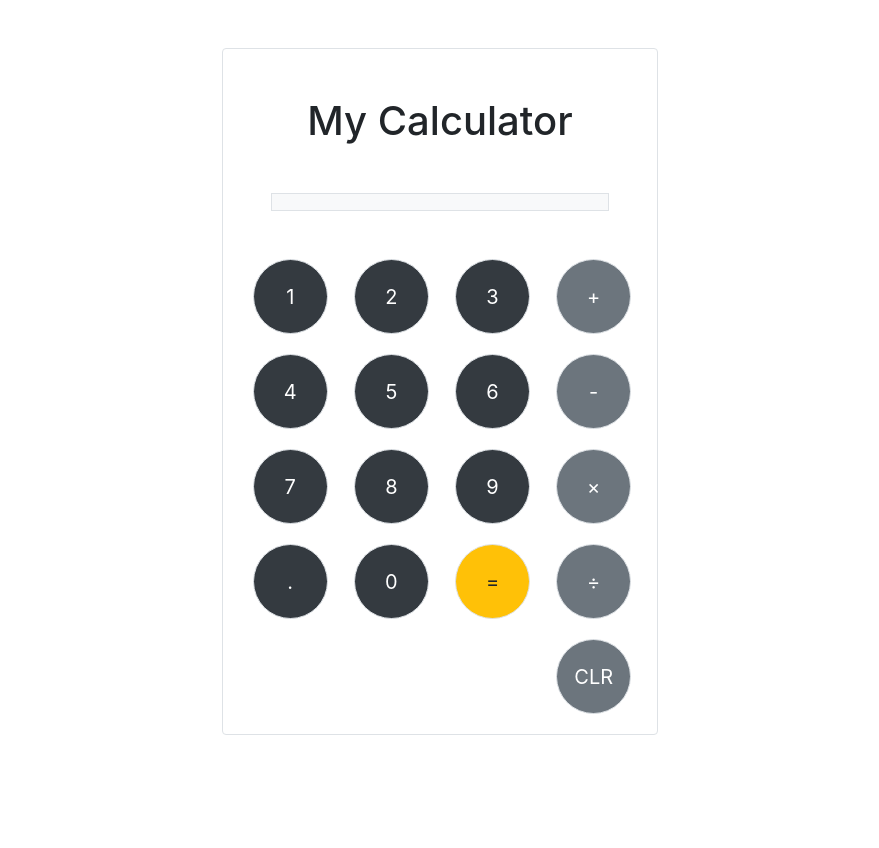
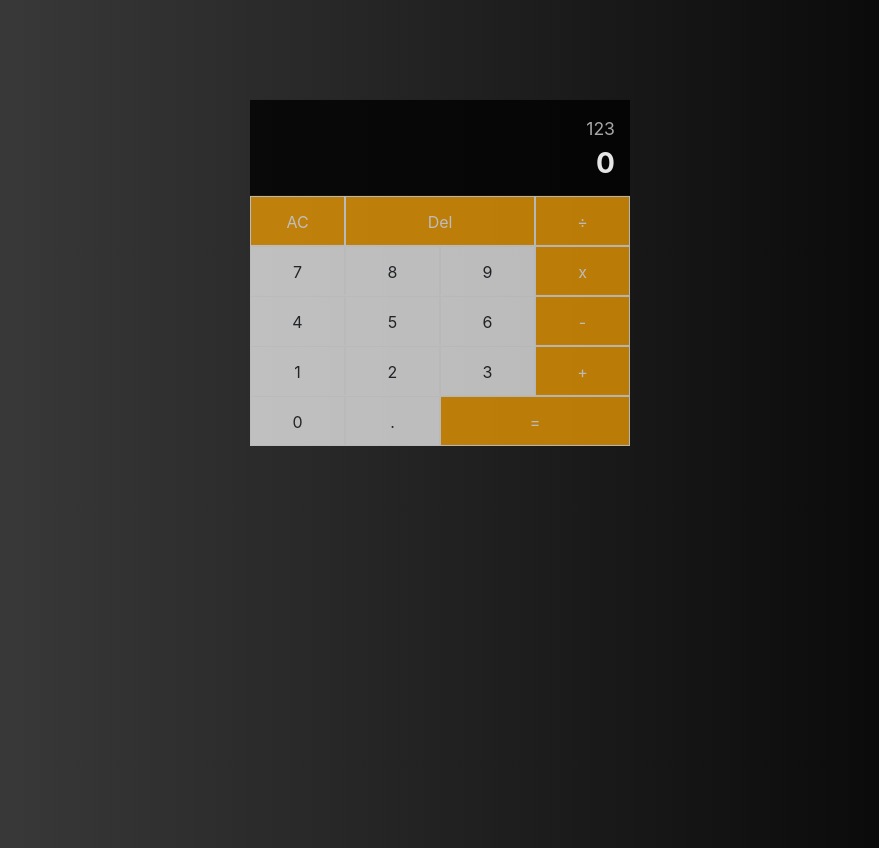
Before and after one commit to ssyctlm/calculator, a React (Create React App) app: page / in a window 1280 px wide. Shown: the whole page, without its empty margins (200-1079 px from the left). Before the commit the page ends 800 px from the top, so only its background shows below. Built offline with nearby package versions, Linux system fonts and the light colour scheme.

Commit message:
rewrite the page and made a button clicker which is not as functional as wished

```diff
--- a/src/App.css
+++ b/src/App.css
@@ -1,49 +1,20 @@
-.App {
-  text-align: center;
+
+body{
+  height: 100vh;
+  background-image: linear-gradient(to right, #434343 0%, black 100%);
+ background-repeat: no-repeat;
+ background-size: cover;
 }
 
-.App-logo {
-  height: 40vmin;
-  pointer-events: none;
-}
-.display{
-  display:blcok;
-  width:100%;
-  height:80px;
-}
-.keys{
-  height:75px;
-  width:75px;
-  font-size: 1.25rem !important;
-  margin-bottom:1.25rem;
-  /* font-weight:bold !important; */
-}
-@media (prefers-reduced-motion: no-preference) {
-  .App-logo {
-    animation: App-logo-spin infinite 20s linear;
-  }
+.wrapper{
+  position: relative;
+  width:350px;
+  left:50%;
+  transform: translate(-50%,15%);
 }
 
-.App-header {
-  background-color: #282c34;
-  min-height: 100vh;
-  display: flex;
-  flex-direction: column;
-  align-items: center;
-  justify-content: center;
-  font-size: calc(10px + 2vmin);
-  color: white;
+.display{
+  padding-top:1rem;
+  padding-bottom:.75rem;
+  background-color: rgba(0,0,0,.8);
 }
-
-.App-link {
-  color: #61dafb;
-}
-
-@keyframes App-logo-spin {
-  from {
-    transform: rotate(0deg);
-  }
-  to {
-    transform: rotate(360deg);
-  }
-}
--- a/src/App.js
+++ b/src/App.js
@@ -1,20 +1,14 @@
 import React from 'react';
-import logo from './logo.svg';
 import './App.css';
-import 'bootstrap/dist/css/bootstrap.min.css'
-import Calculator from './components/calculator'
+import 'bootstrap/dist/css/bootstrap.min.css';
+import Calc from './components/calc'
+
 
 function App() {
   return (
     <React.Fragment>
-      <div class="container-fulid mt-5">
-        <div class="row justify-content-center">
-          <div class="col-4 border rounded justify-self-center">
-            <div>
-              <Calculator />
-            </div>
-          </div>
-        </div>
+      <div class="container-fulid mt-5 wrapper" >
+        <Calc />
       </div>
     </React.Fragment>
   );
--- /dev/null
+++ b/src/components/button.css
@@ -0,0 +1,38 @@
+.yellow{
+    color:white;
+    background:orange;
+    opacity:0.7;
+}
+.yellow:hover{
+    color:white;
+    background:orange;
+    opacity:1;
+    transition: all 0.2s;
+}
+
+.white{
+    background:rgba(255,255,255);
+    opacity:0.7;
+}
+.white:hover{
+    background:rgba(255,255,255,.75);
+    opacity: 1;
+    transition: all 0.2s;
+
+}
+
+.spantwo{
+    width:4rem;
+    height:2rem;
+}
+
+.span{
+    width:2rem;
+    height:2rem;
+}
+
+.mybtn{
+    text-align: center;
+    height:50px;
+    line-height: 50px;
+}
--- /dev/null
+++ b/src/components/button.js
@@ -0,0 +1,60 @@
+import React, { Component } from 'react';
+import './button.css'
+
+export default class Button extends Component {
+  constructor(props) {
+    super(props);
+    this.state = {};
+  }
+  // isOperator = val => {
+  //   return !isNaN(val) || val ===
+  // }
+  render() {
+    let { name, id } = this.props
+    let style = val => {
+      switch (val) {
+        case "0":
+          return "col-3 white "
+        case "1":
+          return "col-3 white "
+        case "2":
+          return "col-3 white "
+        case "3":
+          return "col-3 white "
+        case "4":
+          return "col-3 white "
+        case "5":
+          return "col-3 white "
+        case "6":
+          return "col-3 white "
+        case "7":
+          return "col-3 white "
+        case "8":
+          return "col-3 white "
+        case "9":
+          return "col-3 white "
+        case ".":
+          return "col-3 white "
+        case "+":
+          return "col-3 yellow "
+        case "-":
+          return "col-3 yellow "
+        case "x":
+          return "col-3 yellow "
+        case "÷":
+          return "col-3 yellow "
+        case "=":
+          return "col-6 yellow "
+        case "AC":
+          return "col-3 yellow "
+        case "Del":
+          return "col-6 yellow "
+      }
+    }
+    return (
+      <div className={`mybtn border border-light ${style(name)}`} id={id} onClick={() => this.props.click(name)}>
+        {this.props.name}
+      </div>
+    )
+  }
+}
--- /dev/null
+++ b/src/components/calc.js
@@ -0,0 +1,72 @@
+import React, { Component } from 'react';
+import Button from './button';
+import OutputPrevious from './outputprevious';
+import OutputCurrent from './outputcurrent';
+
+class Calc extends Component {
+  constructor(props) {
+    super(props)
+    this.state = {
+      displayPre: '123',
+      displayCur: '0',
+      number: [0, 1, 2, 3, 4, 5, 6, 7, 8, 9],
+      operator: ['+', "-", "x", "÷"]
+    }
+  }
+  handleClick = val => {
+    // if (val === '0' || val === '1' || val === '2' || val === '3' || val === '4' || val === '5' || val === '6' || val === '7' || val === '8' || val === '9' || val === '.') { this.setState({ displayCur: this.state.displayCur + val }) }
+    if (this.state.number.indexOf(parseInt(val)) !== -1) {
+      this.setState({ displayCur: this.state.displayCur + val })
+    } else if (val === '0' && this.state.displayCur !== '0') {
+      this.setState({ displayCur: this.state.displayCur + val })
+    } else if (val === '.' && this.state.displayCur.indexOf(val) === -1) {
+      this.setState({ displayCur: this.state.displayCur + val })
+    } else {
+      this.setState({ displayPre: this.state.displayCur })
+    }
+
+  }
+  render() {
+    return (
+      <React.Fragment>
+        <div className="row display">
+          <OutputPrevious output={this.state.displayPre} />
+          <OutputCurrent output={this.state.displayCur} />
+        </div>
+        <div className="row">
+          <Button id="clear" name="AC" />
+          <Button id="delete" name="Del" />
+          <Button id="divide" name="÷" />
+        </div>
+        <div className="row">
+          <Button click={this.handleClick} id="seven" name="7" />
+          <Button click={this.handleClick} id="eight" name="8" />
+          <Button click={this.handleClick} id="nine" name="9" />
+          <Button id="multiply" name="x" />
+        </div>
+        <div className="row">
+          <Button click={this.handleClick} id="four" name="4" />
+          <Button click={this.handleClick} id="five" name="5" />
+          <Button click={this.handleClick} id="six" name="6" />
+          <Button id="substract" name="-" />
+        </div>
+        <div className="row">
+          <Button click={this.handleClick} id="one" name="1" />
+          <Button click={this.handleClick} id="two" name="2" />
+          <Button click={this.handleClick} id="three" name="3" />
+          <Button id="add" name="+" />
+        </div>
+        <div className="row">
+          <Button click={this.handleClick} id="zero" name="0" />
+          <Button click={this.handleClick} id="decimal" name="." />
+          <Button id="equals" name="=" />
+        </div>
+
+
+      </React.Fragment>
+    )
+  }
+
+}
+
+export default Calc;
--- /dev/null
+++ b/src/components/outputcurrent.css
@@ -0,0 +1,7 @@
+.current{
+    font-size: 1.75rem;
+    font-weight:bold;
+    text-align: right;
+    color:rgba(255,255,255,.9);
+    word-wrap: break-word;
+}
--- /dev/null
+++ b/src/components/outputcurrent.js
@@ -0,0 +1,17 @@
+import React, { Component } from 'react';
+import './outputcurrent.css'
+
+export default class OutputCurrent extends Component {
+  constructor(props) {
+    super(props);
+    this.state = {};
+  }
+  render() {
+    return (
+      <div className="current col-12 ">
+        {this.props.output}
+      </div>
+    );
+
+  }
+}
--- /dev/null
+++ b/src/components/outputprevious.css
@@ -0,0 +1,8 @@
+.pre{
+    font-size: 1.1rem;
+    font-weight:light;
+    text-align: right;
+    color:rgba(255,255,255,.65);
+    word-wrap: break-word;
+
+}
--- /dev/null
+++ b/src/components/outputprevious.js
@@ -0,0 +1,17 @@
+import React, { Component } from 'react';
+import './outputprevious.css'
+
+export default class OutputPrevious extends Component {
+  constructor(props) {
+    super(props);
+    this.state = {};
+  }
+  render() {
+    return (
+      <div className="pre col-12">
+        {this.props.output}
+      </div>
+    )
+
+  }
+}
```
